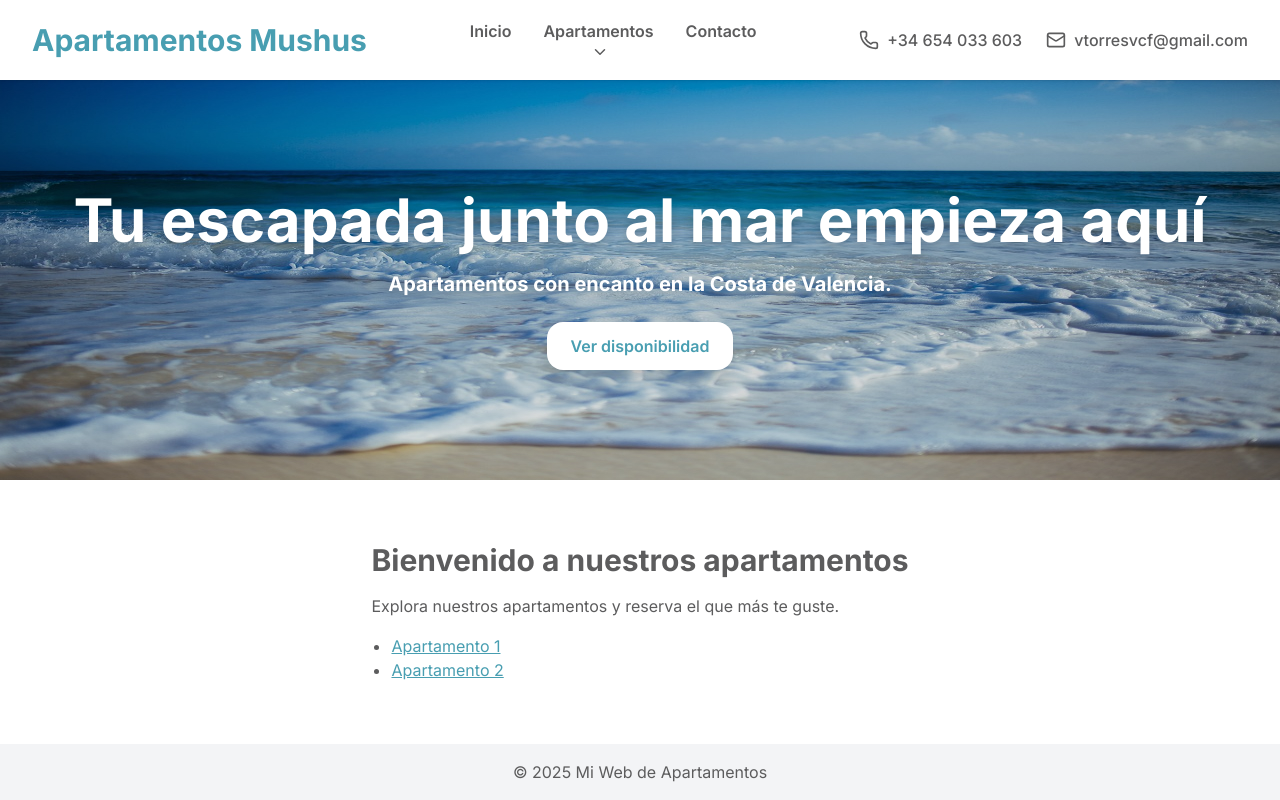
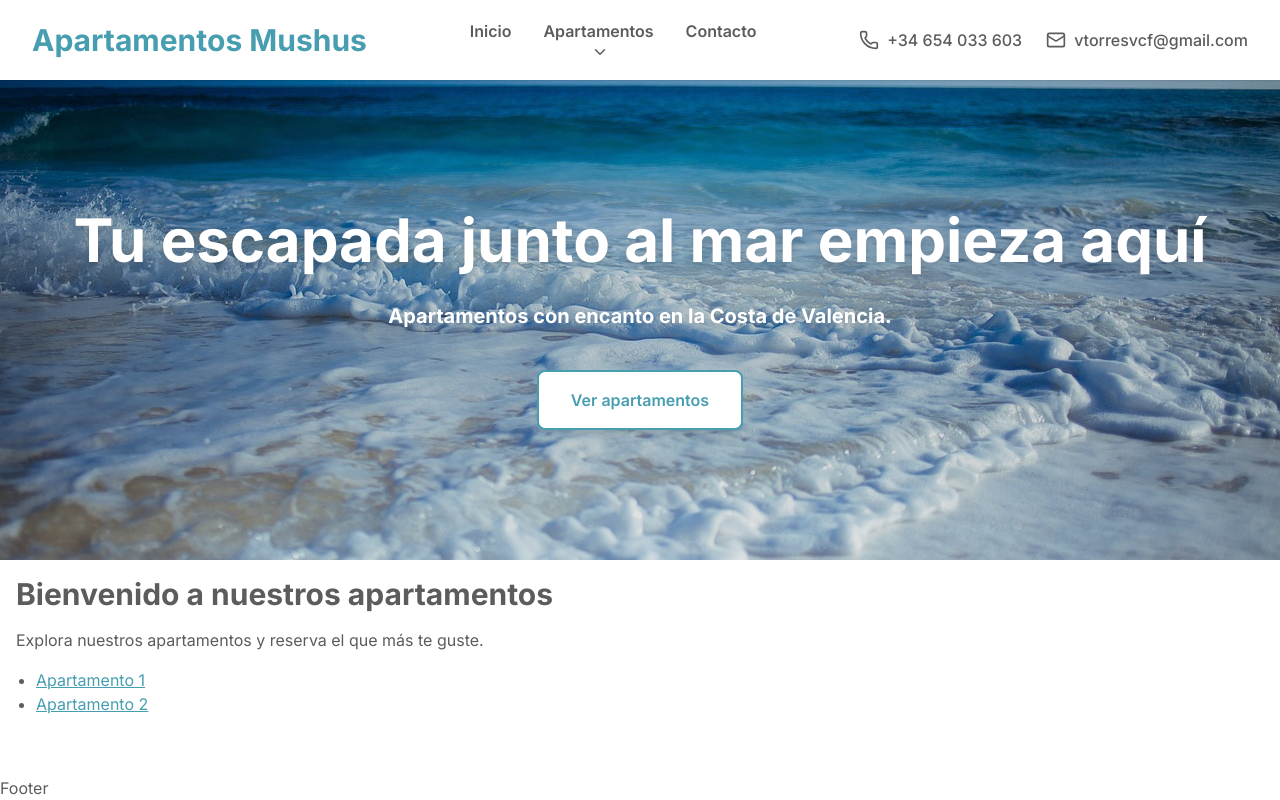
Before and after one commit to vtorresvcf/reservas-apartamentos, a Next.js app: page / in a window 1280 px wide. Built offline with nearby package versions, Linux system fonts and the light colour scheme.

Commit message:
header finish

```diff
--- a/src/app/layout.tsx
+++ b/src/app/layout.tsx
@@ -1,12 +1,11 @@
-import Navbar from "@/components/Navbar";
+import { Navbar, Header, Footer } from "@/components/layout";
 import "./globals.css";
-import { Montserrat, Inter } from "next/font/google";
-import Header from "@/components/Header";
+import { Inter } from "next/font/google";
 
 const inter = Inter({ subsets: ["latin"] });
 
 export const metadata = {
-  title: "Mi Web de Apartamentos",
+  title: "Apartamentos Mushus",
   description: "Reserva tu apartamento favorito",
 };
 
@@ -17,18 +16,14 @@ export default function RootLayout({
 }) {
   return (
     <html lang="es" className={inter.className}>
-      <body className="min-h-screen flex flex-col text-textgray">
+      <body className="min-h-screen flex flex-col text-textgray ">
         <Navbar />
 
         <Header />
         {/* Contenedor principal centrado */}
-        <main className="flex-1 flex items-center justify-center p-4">
-          {children}
-        </main>
+        <main className="flex-1 w-full p-4">{children}</main>
 
-        <footer className="bg-gray-100 p-4 text-center">
-          © 2025 Mi Web de Apartamentos
-        </footer>
+        <Footer />
       </body>
     </html>
   );
--- a/src/app/page.tsx
+++ b/src/app/page.tsx
@@ -4,6 +4,7 @@ export default function Home() {
       <h2 className="text-3xl font-bold mb-4">
         Bienvenido a nuestros apartamentos
       </h2>
+
       <p className="mb-4">
         Explora nuestros apartamentos y reserva el que más te guste.
       </p>
--- a/src/components/Header.tsx
+++ /dev/null
@@ -1,35 +0,0 @@
-import Image from "next/image";
-import { TextGenerateEffect } from "./ui/text-generate-effect";
-
-export default function Header() {
-  return (
-    <header className="relative h-[50vh] flex items-center justify-center">
-      {/* Imagen de fondo */}
-      <div className="absolute inset-0">
-        <Image
-          src="/beach4.jpg"
-          alt="Vista de una playa en Valencia al atardecer"
-          fill
-          priority
-          className="object-center"
-          quality={100}
-        />
-        <div className="absolute inset-0 bg-gradient-to-b from-black/10 via-black/20 to-black/10" />
-      </div>
-
-      {/* Contenido */}
-      <div className="relative z-10 text-center text-white px-4 max-w-full">
-        <TextGenerateEffect
-          text="Tu escapada junto al mar empieza aquí"
-          className="text-4xl md:text-6xl font-bold text-white drop-shadow-lg"
-        />
-        <p className="text-lg md:text-xl font-bold mb-6 drop-shadow-md mt-5">
-          Apartamentos con encanto en la Costa de Valencia.
-        </p>
-        <button className="px-6 py-3 bg-white text-azulado font-semibold rounded-2xl shadow-lg hover:bg-blue-50 transition hover:scale-105 active:scale-95">
-          Ver disponibilidad
-        </button>
-      </div>
-    </header>
-  );
-}
--- /dev/null
+++ b/src/components/layout/Footer.tsx
@@ -0,0 +1,5 @@
+import React from "react";
+
+export default function Footer() {
+  return <div>Footer</div>;
+}
--- /dev/null
+++ b/src/components/layout/Header.tsx
@@ -0,0 +1,54 @@
+"use client";
+
+import Image from "next/image";
+import { TextGenerateEffect, MotionAnchor } from "../ui";
+
+export default function Header() {
+  return (
+    <header className="relative h-[60vh] flex items-center justify-center">
+      {/* Imagen de fondo */}
+      <div className="absolute inset-0">
+        <Image
+          src="/beach4.jpg"
+          alt="Vista de una playa en Valencia al atardecer"
+          fill
+          priority
+          className="object-cover object-center"
+          quality={100}
+        />
+        <div className="absolute inset-0 bg-gradient-to-b from-black/10 via-black/20 to-black/10" />
+      </div>
+
+      {/* Contenido */}
+      <div className="relative z-10 text-center text-white px-4 max-w-full">
+        <TextGenerateEffect
+          text="Tu escapada junto al mar empieza aquí"
+          className="text-4xl md:text-6xl font-bold drop-shadow-lg"
+        />
+        <p className="text-lg md:text-xl font-bold mb-6 drop-shadow-md mt-8">
+          Apartamentos con encanto en la Costa de Valencia.
+        </p>
+
+        {/* CTA animado */}
+        <MotionAnchor
+          href="#apartamentos"
+          initial={{ opacity: 0, y: 30 }}
+          animate={{ opacity: 1, y: 0 }}
+          transition={{
+            type: "spring",
+            stiffness: 120,
+            damping: 12,
+            delay: 0.5,
+          }}
+          whileHover={{
+            scale: 1.05,
+            boxShadow: "0px 8px 15px rgba(0,0,0,0.3)",
+          }}
+          className="inline-block mt-4 px-8 py-4 bg-white text-azulado font-semibold rounded-lg shadow-lg border-2 border-azulado transition hover:bg-azulado hover:text-white hover:border-white"
+        >
+          Ver apartamentos
+        </MotionAnchor>
+      </div>
+    </header>
+  );
+}
--- /dev/null
+++ b/src/components/layout/index.ts
@@ -0,0 +1,3 @@
+export { default as Header } from "./Header";
+export { default as Footer } from "./Footer";
+export { default as Navbar } from "./Navbar";
--- /dev/null
+++ b/src/components/ui/MotionAnchor.tsx
@@ -0,0 +1,13 @@
+"use client";
+
+import { motion } from "framer-motion";
+import React from "react";
+
+// Creamos un componente motion para <a> usando forwardRef
+const MotionAnchor = motion(
+  React.forwardRef<HTMLAnchorElement, React.ComponentProps<"a">>(
+    (props, ref) => <a ref={ref} {...props} />
+  )
+);
+
+export default MotionAnchor;
--- /dev/null
+++ b/src/components/ui/index.ts
@@ -0,0 +1,2 @@
+export { default as MotionAnchor } from "./MotionAnchor";
+export { default as TextGenerateEffect } from "./text-generate-effect";
--- a/src/components/ui/text-generate-effect.tsx
+++ b/src/components/ui/text-generate-effect.tsx
@@ -3,7 +3,7 @@ import { useEffect } from "react";
 import { motion, stagger, useAnimate } from "framer-motion";
 import { cn } from "@/lib/utils";
 
-export const TextGenerateEffect = ({
+export default function TextGenerateEffect({
   text,
   className,
   filter = true,
@@ -13,7 +13,7 @@ export const TextGenerateEffect = ({
   className?: string;
   filter?: boolean;
   duration?: number;
-}) => {
+}) {
   const [scope, animate] = useAnimate();
   const wordsArray = text.split(" ");
 
@@ -48,4 +48,4 @@ export const TextGenerateEffect = ({
       </motion.div>
     </div>
   );
-};
+}
```
Also changed, not shown: src/components/home/index.ts (added), src/components/layout/Navbar.tsx (renamed from src/components/Navbar.tsx).
